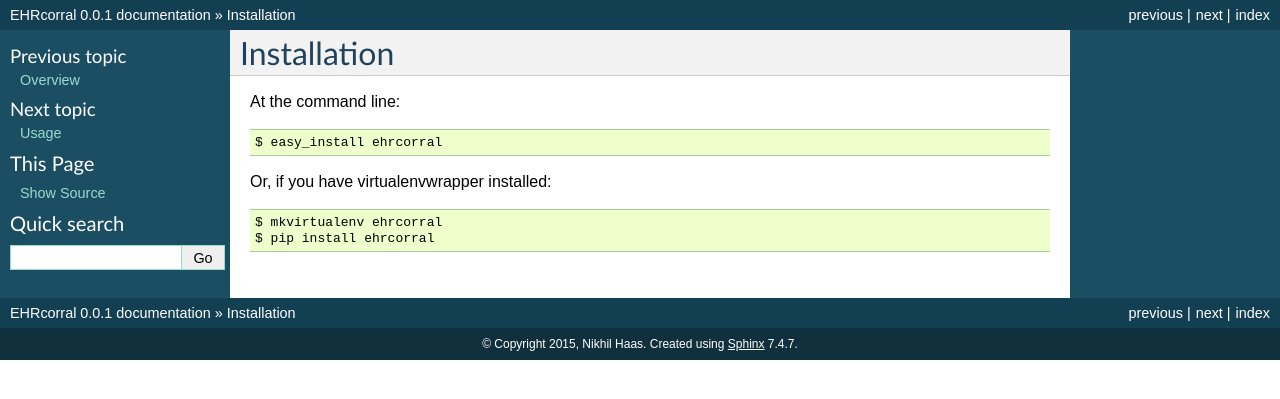
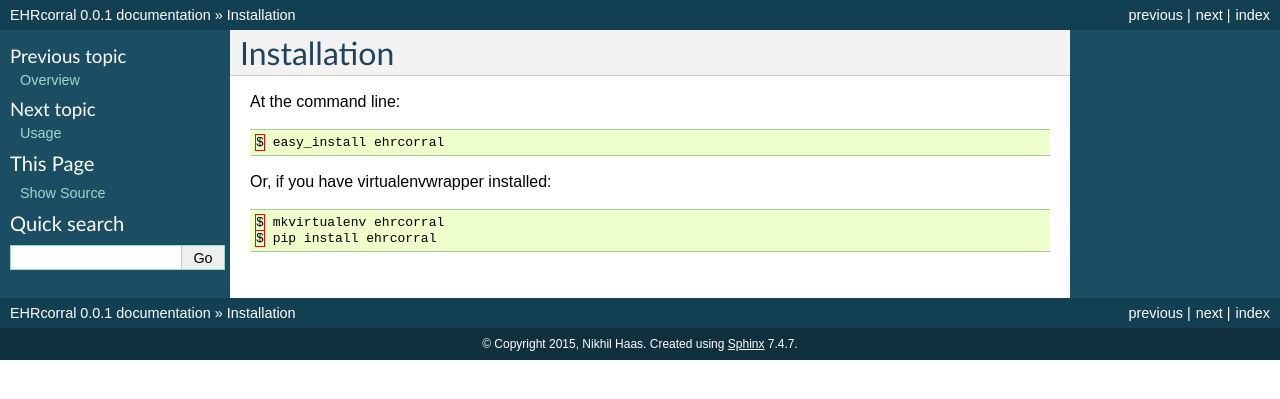
Before and after one commit to nsh87/ehrcorral, a Sphinx documentation site: the page built from docs/installation.rst, in a window 1280 px wide. Shown: the top 399 px of the page. Built offline with Sphinx 7.4.7, drawn with Linux system fonts in a browser that asks for light colours.

Commit message:
Add default Python code highlighting language to Usage

```diff
--- a/docs/conf.py
+++ b/docs/conf.py
@@ -103,6 +103,8 @@ exclude_patterns = ['_build']
 
 # The name of the Pygments (syntax highlighting) style to use.
 pygments_style = 'sphinx'
+
+highlight_language = 'python'
 
 # A list of ignored prefixes for module index sorting.
 #modindex_common_prefix = []
```
